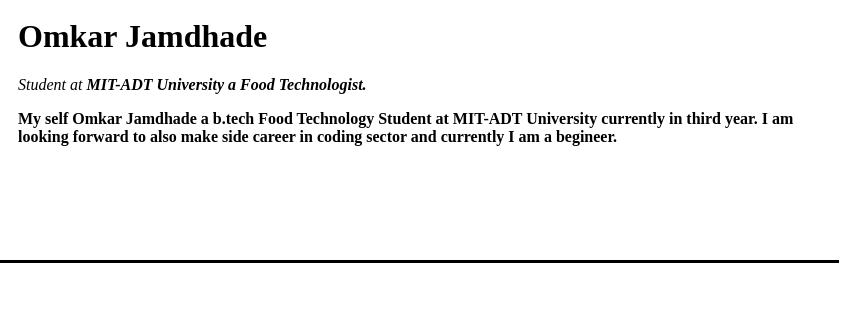
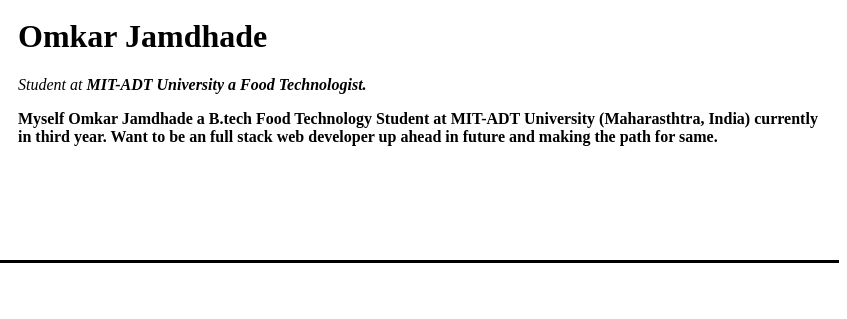
Before and after one commit to terrorbilly80/cv, a plain HTML site: page index.html in a window 1280 px wide. Shown: the part 102-421 px from the top of the page, 433-1280 px from the left. Drawn offline with Linux system fonts and the light colour scheme.

Commit message:
Update index.html

```diff
--- a/index.html
+++ b/index.html
@@ -15,8 +15,8 @@
       <td>
         <h1>Omkar Jamdhade</h1>
         <p><em>Student at<strong> MIT-ADT University a Food Technologist</<strong>.</em></p>
-        <p>My self Omkar Jamdhade a b.tech Food Technology Student at MIT-ADT University currently in third year. I am looking forward to also
-          make side career in coding sector and currently I am a begineer.</p>
+        <p>Myself Omkar Jamdhade a B.tech Food Technology Student at MIT-ADT University (Maharasthtra, India)
+          currently in third year. Want to be an full stack web developer up ahead in future and making the path for same.</p>
       </td>
     </tr>
   </table>
```
